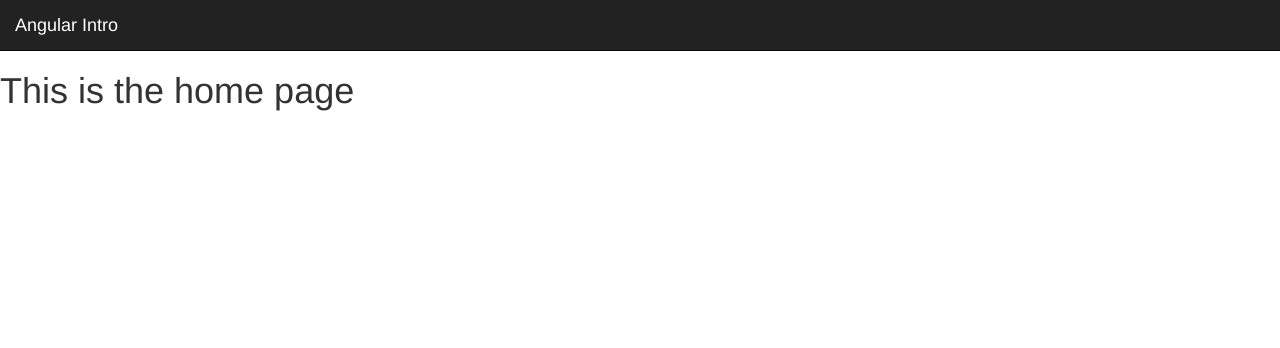
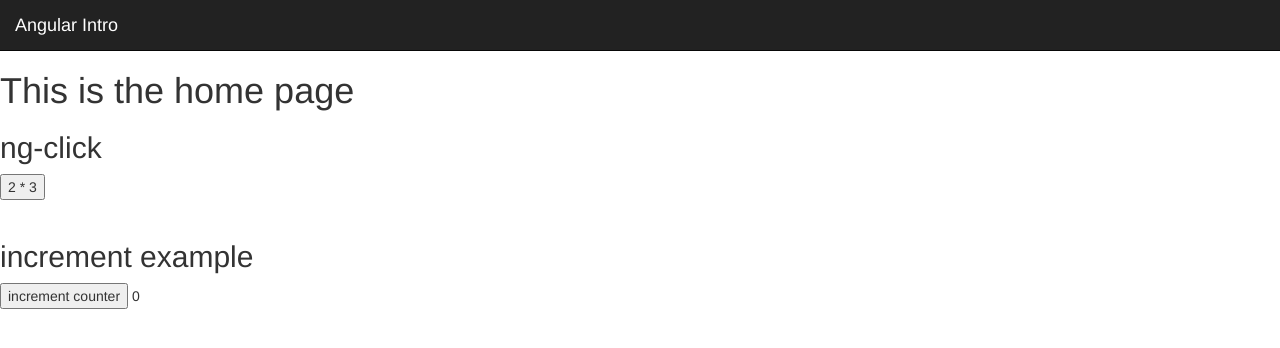
Before and after one commit to SPIL-stephanep/angular-intro, a website: page view.html in a window 1280 px wide. Drawn offline with nearby package versions, Linux system fonts and the light colour scheme; some packages are replaced by stand-ins of ours.

Commit message:
basic home examples

```diff
--- a/public/js/demo.js
+++ b/public/js/demo.js
@@ -4,6 +4,11 @@ var app = angular.module('intro', ['ui.router']);
 // Controllers
 app.controller('HomeCtrl', ['$scope', '$rootScope', function($scope, $rootScope) {
     $scope.pageTitle = 'This is the home page';
+    $scope.counter = 0;
+
+    $scope.multiply = function(a, b) {
+        console.log(a * b);
+    }
 }]);
 
 // Setup the view routes
--- a/public/templates/home.html
+++ b/public/templates/home.html
@@ -1 +1,7 @@
 <h1>{{pageTitle}}</h1>
+<h2>ng-click</h2>
+<button ng-click="multiply(2, 3)">2 * 3</button>
+<br><br>
+<h2>increment example</h2>
+<button ng-click="counter = counter + 1">increment counter</button>
+<span>{{counter}}</span>
```
